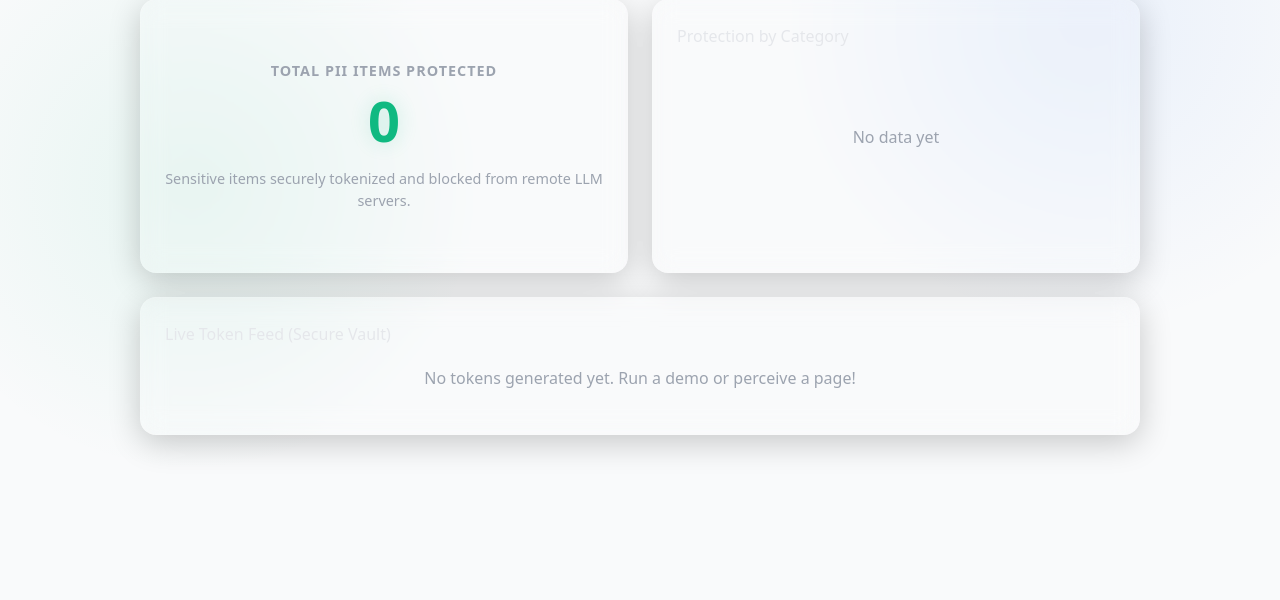
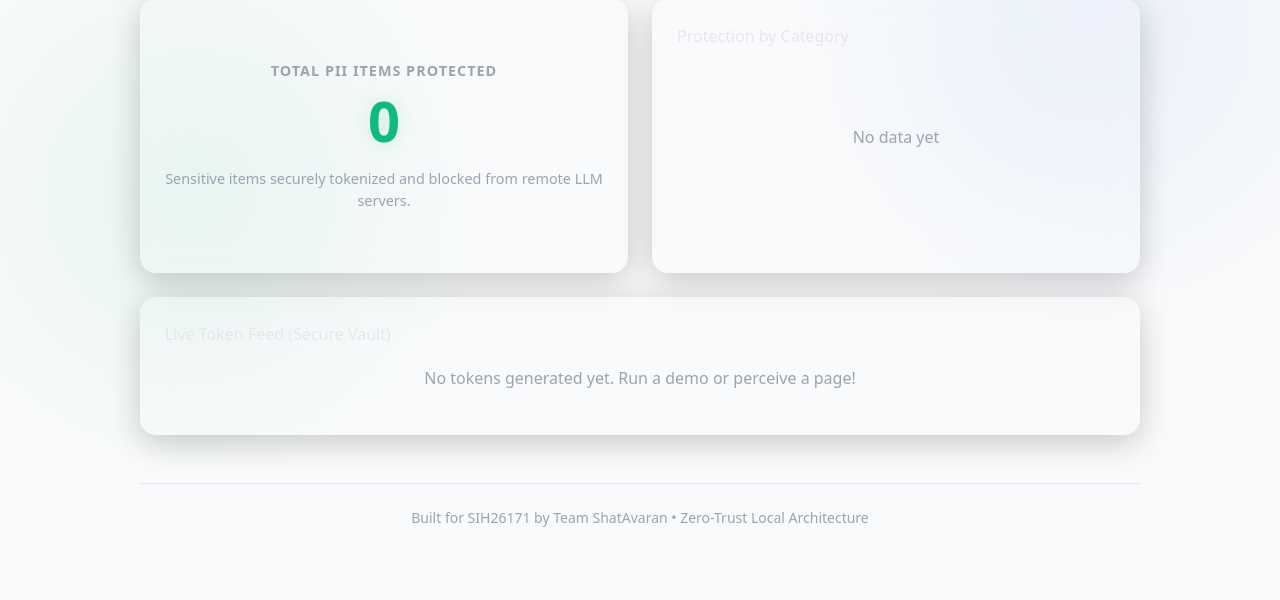
Before and after one commit to duvvasaivivek/Prototypeyy, a FastAPI app: page / in a window 1280 px wide. Shown: the part 216-816 px from the top of the page. Before the commit the page ends 671 px from the top, so only its background shows below. Run offline with FastAPI, Linux system fonts and the light colour scheme; data that the repository does not hold is empty; some libraries are stand-ins or nearby versions.

Commit message:
ui: add official team branding footer to privacy dashboard

```diff
--- a/local-agent/templates/dashboard.html
+++ b/local-agent/templates/dashboard.html
@@ -274,6 +274,10 @@
                             )}
                         </div>
                     </div>
+
+                    <footer className="mt-12 text-center text-sm text-gray-400 pb-8 border-t border-gray-200 pt-6">
+                        Built for SIH26171 by Team ShatAvaran • Zero-Trust Local Architecture
+                    </footer>
                 </div>
             );
         }
```
